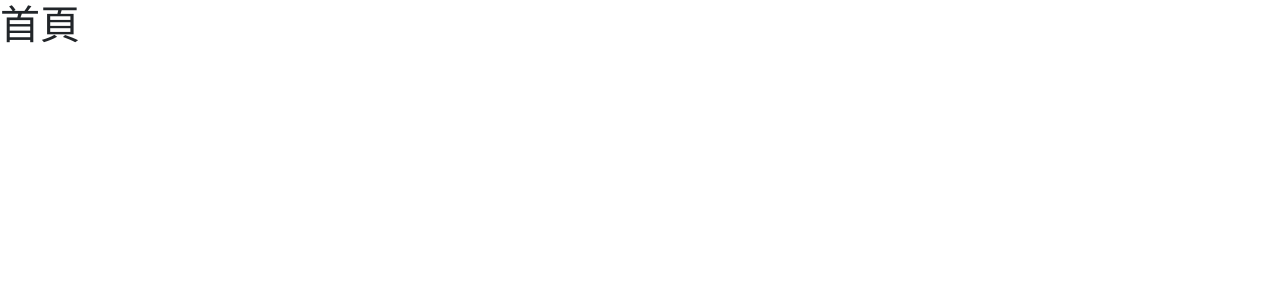
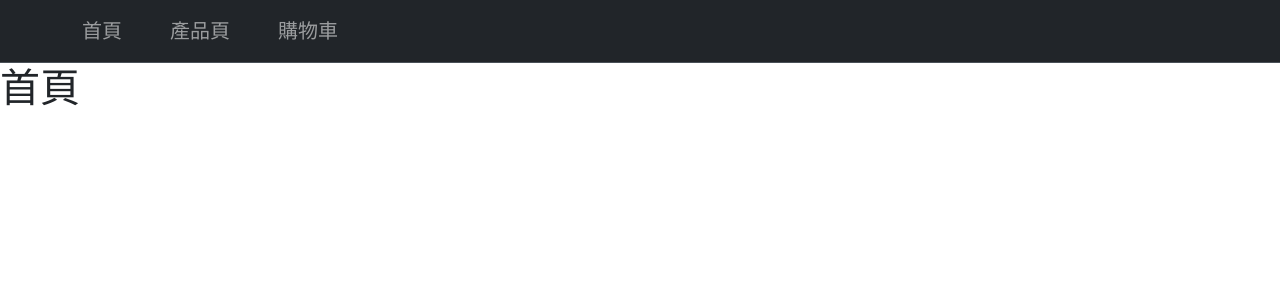
Before and after one commit to lynnliang34/-Hexschool-2024-React-homework-w6, a React (Vite) app: page / in a window 1280 px wide. Shown: the top 300 px of the page. Built offline with nearby package versions, Linux system fonts and the light colour scheme.

Commit message:
feat: 加入導覽列（Layout）

```diff
--- /dev/null
+++ b/src/layouts/FrontLayout.jsx
@@ -0,0 +1,34 @@
+import { Outlet } from "react-router-dom";
+
+export default function FrontLayout() {
+  return (
+    <>
+      <nav
+        className="navbar bg-dark border-bottom border-body"
+        data-bs-theme="dark"
+      >
+        <div className="container">
+          <ul className="navbar-nav flex-row gap-5 fs-5">
+            <li className="nav-item">
+              <a className="nav-link" aria-current="page" href="#">
+                首頁
+              </a>
+            </li>
+            <li className="nav-item">
+              <a className="nav-link" href="#">
+                產品頁
+              </a>
+            </li>
+            <li className="nav-item">
+              <a className="nav-link" href="#">
+                購物車
+              </a>
+            </li>
+          </ul>
+        </div>
+      </nav>
+
+      <Outlet />
+    </>
+  );
+}
--- /dev/null
+++ b/src/pages/HomePage.jsx
@@ -0,0 +1,3 @@
+export default function HomePage() {
+  return <h1>首頁</h1>;
+}
```
Also changed, not shown: src/router/index.jsx (+9 -1 lines), 1 other file (tests, documents, lock files or other folders).
